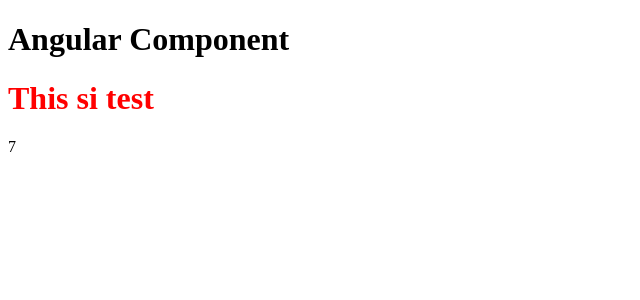
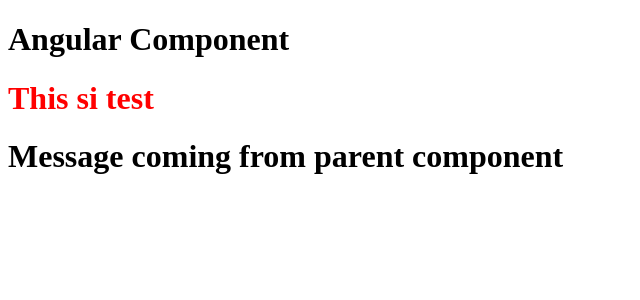
Before and after one commit to sanidhiya-khandelwal/Angular-intro, an Angular app: page / in a window 1280 px wide. Shown: the top 300 px of the page, without its empty margins (0-640 px from the left). Built offline with nearby package versions, Linux system fonts and the light colour scheme.

Commit message:
02_passing data from parent to child component using INPUT decorator

```diff
--- a/src/app/app.component.html
+++ b/src/app/app.component.html
@@ -1,3 +1,9 @@
 <h1>Angular Component</h1>
+
 <app-navbar></app-navbar>
-<app-post></app-post>
+<!--step 2 Passing variable 'parentMessage' to 'post' component(child component)  ,"fromParent" ki jagah kuch bhi naam de skte yh bind krne k kaam aata h
+"fromParent" call krenge hum post.ts file me
+
+In the parent component's template, pass the string data to the child component using property binding.
+-->
+<app-post [fromParent]='parentMessage'></app-post>
--- a/src/app/app.component.ts
+++ b/src/app/app.component.ts
@@ -7,4 +7,6 @@
 })
 export class AppComponent {
   title = '01AgIntro';
+  parentMessage: string = 'Message coming from parent component' //step 1 creating variable in parent that needs to be passed to child component using @input decorator
+
 }
--- a/src/app/post/post.component.html
+++ b/src/app/post/post.component.html
@@ -1,5 +1,2 @@
-<p>
-    {{
-    2+5
-    }}
-</p>
+<!-- step 4 You can use the "fromParent" property in the child component's template. -->
+<h1>{{fromParent}}</h1>
--- a/src/app/post/post.component.ts
+++ b/src/app/post/post.component.ts
@@ -1,4 +1,4 @@
-import { Component } from '@angular/core';
+import { Component, Input } from '@angular/core';
 
 @Component({
   selector: 'app-post',
@@ -7,4 +7,8 @@
 })
 export class PostComponent {
   title: string = "List of posts";
+
+  //step 3 In your child component, define an Input property to receive the string data from the parent.
+  @Input()
+  fromParent!: string; //! is imp else we get error... X [ERROR] TS2564: Property 'fromParent' has no initializer and is not definitely assigned in the constructor. [plugin angular-compiler]
 }
```
